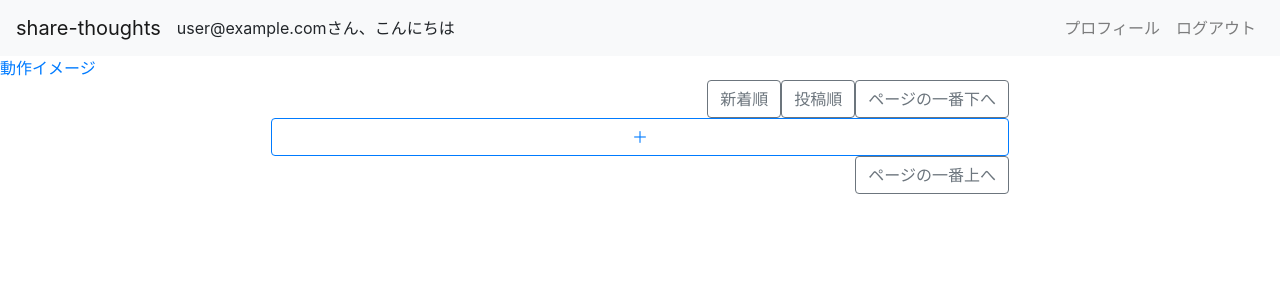
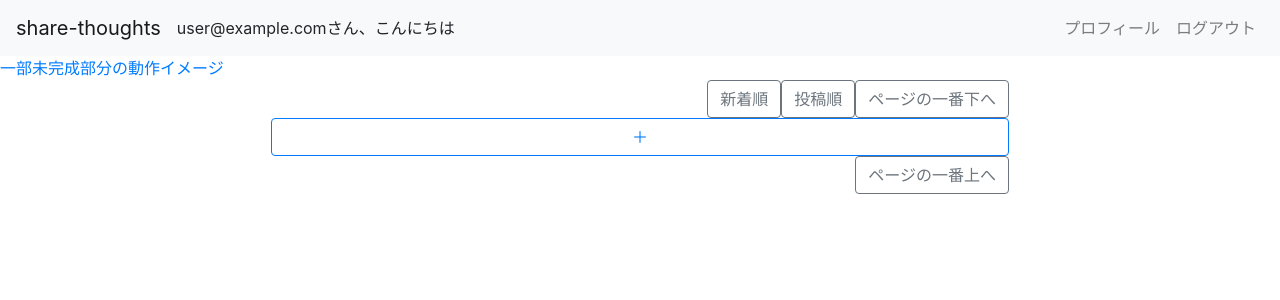
Before and after one commit to NaoyukiSato04/share-thoughts, a React (Create React App) app: page / in a window 1280 px wide. Shown: the top 300 px of the page. Built offline with nearby package versions, Linux system fonts and the light colour scheme; no server answers; the database is empty; sample sign-in values are in the browser's storage.

Commit message:
Test: 動作イメージのリンク追加

```diff
--- a/src/components/Timeline/Home.js
+++ b/src/components/Timeline/Home.js
@@ -11,7 +11,7 @@ export default function Home() {
     return (
         <>
           <Header/>
-          <a href="https://test-a6dfd.web.app/">動作イメージ</a>
+          <a href="https://test-a6dfd.web.app/">一部未完成部分の動作イメージ</a>
           <Container style={{ maxWidth: "60vw" }}>
             <Sort />
             <AddIdea />
```
